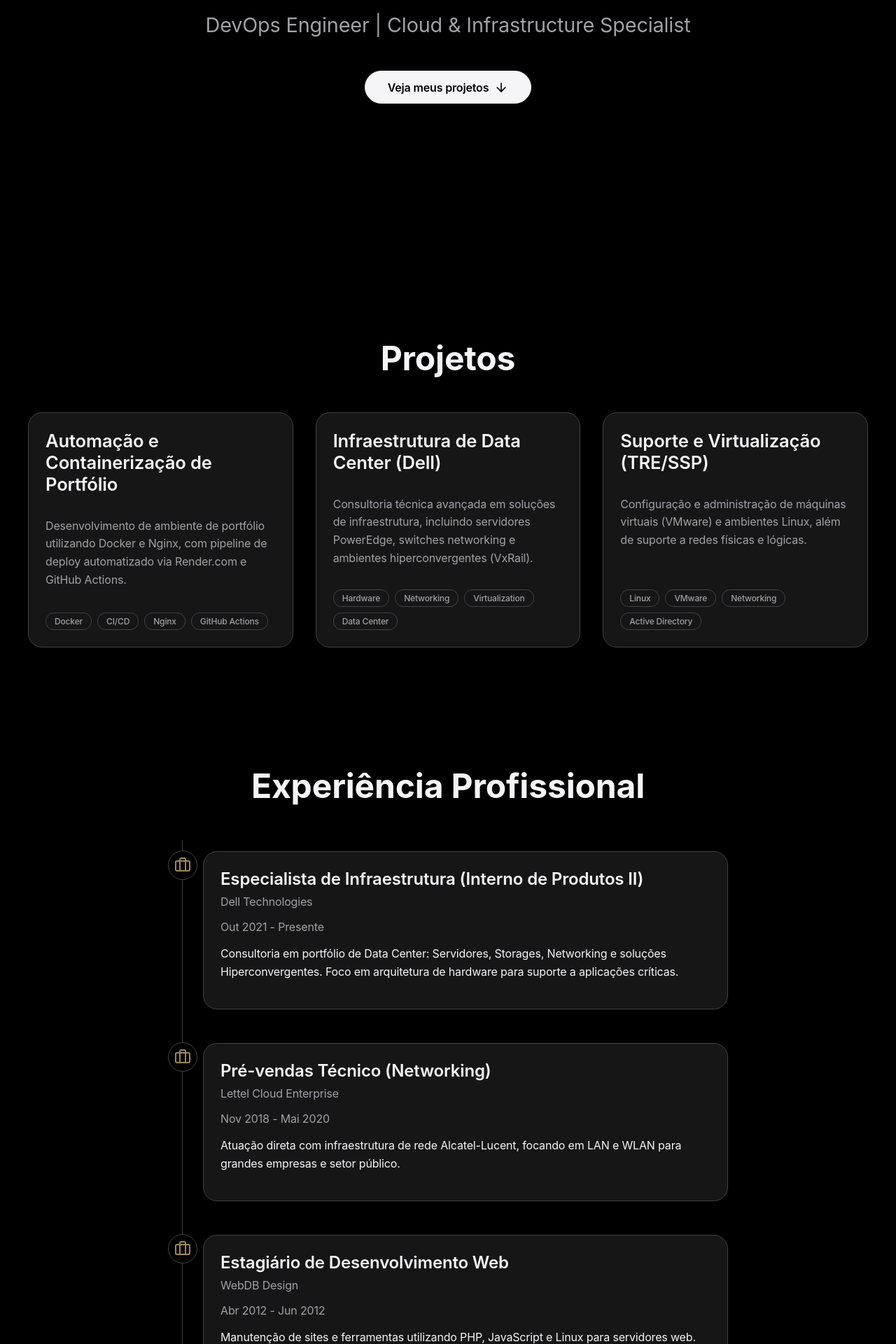
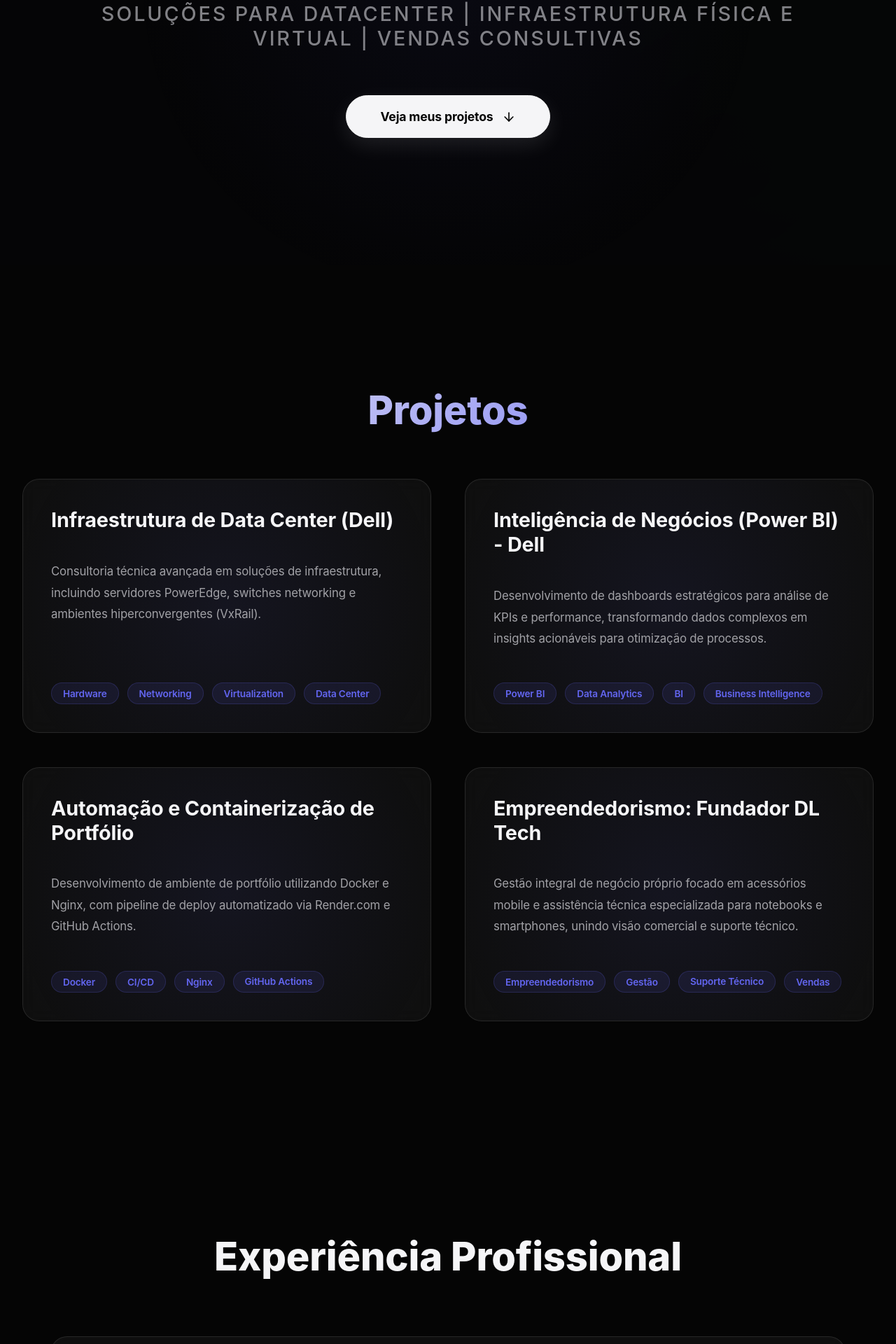
Before and after one commit to thomas-amarante/curriculo-vibe, a React (Vite) app: page / in a window 1280 px wide. Shown: the part 422-2342 px from the top of the page at 70% size. Built offline with nearby package versions, Linux system fonts and the light colour scheme.

Commit message:
Ajustes de layout e textos

```diff
--- a/src/components/Education.tsx
+++ b/src/components/Education.tsx
@@ -18,7 +18,7 @@ const Education = () => {
             transition={{ duration: 0.5, delay: index * 0.2 }}
           >
             <div className={styles.iconWrapper}>
-              <GraduationCap size={40} color="var(--accent-titanium)" />
+              <GraduationCap size={40} color="var(--accent-indigo)" />
             </div>
             <h3 className={styles.institution}>{item.institution}</h3>
             <p className={styles.course}>{item.course}</p>
--- a/src/components/Experience.module.css
+++ b/src/components/Experience.module.css
@@ -1,68 +1,98 @@
 .experience {
-  padding: 4rem 2rem;
+  padding: 8rem 2rem;
+  max-width: 1200px;
+  margin: 0 auto;
 }
 
 .title {
   text-align: center;
-  font-size: 3rem;
-  margin-bottom: 3rem;
+  font-size: 3.5rem;
+  margin-bottom: 5rem;
+  color: var(--text-primary);
+  font-weight: 800;
 }
 
 .timeline {
-  position: relative;
-  max-width: 800px;
-  margin: 0 auto;
+  position: relative; /* Essencial para a linha do tempo */
+  display: flex;
+  flex-direction: column;
+  gap: 3rem;
 }
 
-.timeline::after {
+/* A linha do tempo discreta */
+.timeline::before {
   content: '';
   position: absolute;
-  width: 1px;
-  background-color: var(--border-muted);
-  top: 0;
-  bottom: 0;
-  left: 20px;
+  top: 30px; /* Início da linha */
+  bottom: 30px; /* Fim da linha */
+  left: 70px; /* Alinhamento com o centro do ícone */
+  width: 2px;
+  background-color: var(--border-glass);
+  z-index: 0; /* Coloca a linha atrás dos cards */
 }
 
+
 .timelineItem {
-  padding: 1rem 0 2rem 50px;
-  position: relative;
+  position: relative; /* Para garantir o empilhamento correto */
+  z-index: 1; /* Garante que os cards fiquem sobre a linha */
+  display: flex;
+  gap: 2rem;
+  padding: 2.5rem;
+  background: var(--surface-dark);
+  backdrop-filter: blur(var(--glass-blur));
+  border-radius: 24px;
+  border: 1px solid var(--border-glass);
+  transition: all 0.4s ease;
+}
+
+.timelineItem:hover {
+  border-color: var(--accent-indigo);
+  background: rgba(99, 102, 241, 0.03);
 }
 
 .iconWrapper {
-  position: absolute;
-  left: 0;
-  top: 15px;
-  background-color: var(--background-black);
-  width: 40px;
-  height: 40px;
-  border-radius: 50%;
+  background: rgba(99, 102, 241, 0.1);
+  width: 60px;
+  height: 60px;
+  border-radius: 18px;
   display: flex;
+  align-items: center;
   justify-content: center;
-  align-items: center;
-  border: 1px solid var(--border-muted);
-  z-index: 1;
-}
-
-.content {
-  background: var(--surface-dark);
-  padding: 1.5rem;
-  border-radius: 20px;
-  border: 1px solid var(--border-muted);
+  flex-shrink: 0;
+  border: 1px solid rgba(99, 102, 241, 0.2);
 }
 
 .role {
-  font-size: 1.5rem;
+  font-size: 1.8rem;
+  margin: 0;
   color: var(--text-primary);
-  font-weight: 600;
-  margin: 0 0 0.5rem;
 }
 
-.company, .period {
+.company {
+  color: var(--accent-indigo);
+  font-weight: 600;
+  font-size: 1.1rem;
+  margin: 0.5rem 0;
+}
+
+.period {
   color: var(--text-secondary);
-  margin: 0 0 1rem;
+  font-size: 0.9rem;
+  margin-bottom: 1.5rem;
+  opacity: 0.8;
 }
 
 .description {
-  line-height: 1.6;
+  color: var(--text-secondary);
+  line-height: 1.8;
+  font-size: 1.05rem;
 }
+
+@media (max-width: 768px) {
+  .timelineItem {
+    flex-direction: column;
+  }
+  .timeline::before {
+    left: 48px; /* Ajuste para telas menores */
+  }
+}
--- a/src/components/Experience.tsx
+++ b/src/components/Experience.tsx
@@ -8,7 +8,7 @@ const Experience = () => {
     <section id="experience" className={styles.experience}>
       <h2 className={styles.title}>Experiência Profissional</h2>
       <div className={styles.timeline}>
-        {experience.map((item, index) => (
+        {experience.filter(item => !item.role.toLowerCase().includes("estágio") && !item.role.toLowerCase().includes("estagiário")).map((item, index) => (
           <motion.div
             key={index}
             className={styles.timelineItem}
@@ -18,7 +18,7 @@ const Experience = () => {
             transition={{ duration: 0.5, delay: index * 0.2 }}
           >
             <div className={styles.iconWrapper}>
-              <Briefcase color="var(--accent-titanium)" />
+              <Briefcase color="var(--accent-indigo)" />
             </div>
             <div className={styles.content}>
               <h3 className={styles.role}>{item.role}</h3>
--- a/src/components/Hero.module.css
+++ b/src/components/Hero.module.css
@@ -5,45 +5,56 @@
   justify-content: center;
   text-align: center;
   padding: 0 2rem;
-  box-sizing: border-box;
+  position: relative;
+  overflow: hidden;
+  background: radial-gradient(circle at 50% 50%, rgba(99, 102, 241, 0.05) 0%, transparent 60%);
 }
 
 .heroContent {
-  max-width: 800px;
+  max-width: 1000px;
+  z-index: 10;
 }
 
 .name {
-  font-size: 5rem;
-  font-weight: 700;
+  font-size: clamp(3.5rem, 8vw, 6rem);
+  font-weight: 900;
   margin: 0;
-  color: var(--text-primary);
-  letter-spacing: -0.02em;
+  background: linear-gradient(to bottom, #FFFFFF 0%, #A1A1A6 100%);
+  -webkit-background-clip: text;
+  -webkit-text-fill-color: transparent;
+  letter-spacing: -0.04em;
+  line-height: 1.1;
 }
 
 .title {
-  font-size: 1.8rem;
+  font-size: clamp(1.2rem, 3vw, 1.8rem);
   color: var(--text-secondary);
-  font-weight: 400;
-  margin: 1rem 0 3rem;
+  font-weight: 500;
+  margin: 2rem 0 4rem;
+  letter-spacing: 0.1em;
+  text-transform: uppercase;
+  opacity: 0.8;
 }
 
 .ctaButton {
   display: inline-flex;
   align-items: center;
-  gap: 0.5rem;
-  padding: 0.8rem 2rem;
-  border-radius: 50px;
-  background-color: var(--text-primary);
+  gap: 0.75rem;
+  padding: 1.2rem 3rem;
+  border-radius: 100px;
+  background: var(--text-primary);
   color: var(--background-black);
-  font-size: 1rem;
-  font-weight: 600;
+  font-size: 1.1rem;
+  font-weight: 700;
   text-decoration: none;
   border: 1px solid var(--text-primary);
-  cursor: pointer;
-  transition: all 0.3s cubic-bezier(0.4, 0, 0.2, 1);
+  transition: all 0.4s cubic-bezier(0.4, 0, 0.2, 1);
+  box-shadow: 0 10px 30px rgba(255, 255, 255, 0.1);
 }
 
 .ctaButton:hover {
-  background-color: transparent;
+  background: transparent;
   color: var(--text-primary);
+  box-shadow: 0 0 30px rgba(99, 102, 241, 0.3);
+  transform: translateY(-2px);
 }
--- a/src/components/Hero.tsx
+++ b/src/components/Hero.tsx
@@ -12,7 +12,7 @@ const Hero = () => {
         className={styles.heroContent}
       >
         <h1 className={styles.name}>Thomas Ferreira Amarante</h1>
-        <p className={styles.title}>DevOps Engineer | Cloud & Infrastructure Specialist</p>
+        <p className={styles.title}>Soluções para Datacenter | Infraestrutura física e virtual | Vendas consultivas</p>
         <motion.a
           href="#projects"
           className={styles.ctaButton}
--- a/src/components/Projects.module.css
+++ b/src/components/Projects.module.css
@@ -1,79 +1,99 @@
 .projects {
-  padding: 4rem 2rem;
-  max-width: 1200px;
+  padding: 8rem 2rem;
+  max-width: 1400px;
   margin: 0 auto;
 }
 
 .title {
   text-align: center;
-  font-size: 3rem;
-  margin-bottom: 3rem;
-  color: var(--text-primary);
+  font-size: 3.5rem;
+  margin-bottom: 4rem;
+  background: linear-gradient(135deg, var(--text-primary) 0%, var(--accent-indigo) 100%);
+  -webkit-background-clip: text;
+  -webkit-text-fill-color: transparent;
+  font-weight: 800;
 }
 
 .grid {
   display: grid;
-  grid-template-columns: repeat(auto-fit, minmax(300px, 1fr));
-  gap: 2rem;
+  grid-template-columns: repeat(2, 1fr);
+  gap: 3rem;
 }
 
 .card {
+  position: relative;
   background: var(--surface-dark);
-  border-radius: 20px;
-  padding: 1.5rem;
-  border: 1px solid var(--border-muted);
-  transition: border-color 0.4s ease;
+  backdrop-filter: blur(var(--glass-blur));
+  border-radius: 24px;
+  padding: 2.5rem;
+  border: 1px solid var(--border-glass);
+  transition: all 0.5s cubic-bezier(0.2, 0, 0, 1);
   display: flex;
   flex-direction: column;
+  overflow: hidden;
+}
+
+.card:hover {
+  transform: translateY(-8px);
+  border-color: var(--accent-indigo);
+  box-shadow: 0 20px 40px rgba(0, 0, 0, 0.4), 0 0 20px rgba(99, 102, 241, 0.2);
+}
+
+.card::before {
+  content: '';
+  position: absolute;
+  top: 0; left: 0; right: 0; bottom: 0;
+  background: radial-gradient(800px circle at var(--mouse-x, 50%) var(--mouse-y, 50%), rgba(99, 102, 241, 0.08), transparent 40%);
+  z-index: 0;
+  pointer-events: none;
 }
 
 .cardHeader {
+  position: relative;
+  z-index: 1;
   display: flex;
   justify-content: space-between;
   align-items: flex-start;
-  margin-bottom: 1rem;
+  margin-bottom: 1.5rem;
 }
 
 .projectTitle {
-  font-size: 1.6rem;
+  font-size: 1.8rem;
   margin: 0;
   color: var(--text-primary);
+  font-weight: 700;
+}
+
+.description {
+  position: relative;
+  z-index: 1;
+  flex-grow: 1;
+  color: var(--text-secondary);
+  line-height: 1.8;
+  font-size: 1.05rem;
+}
+
+.tags {
+  position: relative;
+  z-index: 1;
+  display: flex;
+  flex-wrap: wrap;
+  gap: 0.75rem;
+  margin-top: 2rem;
+}
+
+.tag {
+  background: rgba(99, 102, 241, 0.1);
+  color: var(--accent-indigo);
+  padding: 0.4rem 1rem;
+  border-radius: 100px;
+  border: 1px solid rgba(99, 102, 241, 0.2);
+  font-size: 0.85rem;
   font-weight: 600;
 }
 
-.links {
-  display: flex;
-  gap: 1rem;
+@media (max-width: 768px) {
+  .grid {
+    grid-template-columns: 1fr;
+  }
 }
-
-.links a {
-  color: var(--text-secondary);
-  transition: color 0.3s ease;
-}
-
-.links a:hover {
-  color: var(--accent-titanium);
-}
-
-.description {
-  flex-grow: 1;
-  color: var(--text-secondary);
-  line-height: 1.6;
-}
-
-.tags {
-  display: flex;
-  flex-wrap: wrap;
-  gap: 0.5rem;
-  margin-top: 1rem;
-}
-
-.tag {
-  background-color: transparent;
-  color: var(--text-secondary);
-  padding: 0.25rem 0.75rem;
-  border-radius: 12px;
-  border: 1px solid var(--border-muted);
-  font-size: 0.75rem;
-  font-weight: 500;
-}
--- a/src/components/Projects.tsx
+++ b/src/components/Projects.tsx
@@ -15,7 +15,7 @@ const Projects = () => {
             initial={{ opacity: 0, scale: 0.9 }}
             whileInView={{ opacity: 1, scale: 1 }}
             viewport={{ once: true, amount: 0.2 }}
-            transition={{ duration: 0.5, delay: index * 0.1 }}
+            transition={{ duration: 0.8, delay: index * 0.2 }}
           >
             <div className={styles.cardHeader}>
               <h3 className={styles.projectTitle}>{project.title}</h3>
--- a/src/components/Skills.tsx
+++ b/src/components/Skills.tsx
@@ -17,7 +17,7 @@ const Skills = () => {
             viewport={{ once: true, amount: 0.5 }}
             transition={{ duration: 0.5, delay: index * 0.1 }}
           >
-            <CheckCircle color="var(--accent-titanium)" size={20} />
+            <CheckCircle color="var(--accent-indigo)" size={20} />
             <span>{skill}</span>
           </motion.div>
         ))}
--- a/src/data.ts
+++ b/src/data.ts
@@ -1,4 +1,18 @@
 export const projects = [
+  {
+    title: 'Infraestrutura de Data Center (Dell)',
+    description: 'Consultoria técnica avançada em soluções de infraestrutura, incluindo servidores PowerEdge, switches networking e ambientes hiperconvergentes (VxRail).',
+    tags: ['Hardware', 'Networking', 'Virtualization', 'Data Center'],
+    github: null,
+    link: null
+  },
+  {
+    title: 'Inteligência de Negócios (Power BI) - Dell',
+    description: 'Desenvolvimento de dashboards estratégicos para análise de KPIs e performance, transformando dados complexos em insights acionáveis para otimização de processos.',
+    tags: ['Power BI', 'Data Analytics', 'BI', 'Business Intelligence'],
+    github: null,
+    link: null
+  },
   {
     title: 'Automação e Containerização de Portfólio',
     description: 'Desenvolvimento de ambiente de portfólio utilizando Docker e Nginx, com pipeline de deploy automatizado via Render.com e GitHub Actions.',
@@ -7,34 +21,28 @@ export const projects = [
     link: null
   },
   {
-    title: 'Infraestrutura de Data Center (Dell)',
-    description: 'Consultoria técnica avançada em soluções de infraestrutura, incluindo servidores PowerEdge, switches networking e ambientes hiperconvergentes (VxRail).',
-    tags: ['Hardware', 'Networking', 'Virtualization', 'Data Center'],
-    github: null,
-    link: null
-  },
-  {
-    title: 'Suporte e Virtualização (TRE/SSP)',
-    description: 'Configuração e administração de máquinas virtuais (VMware) e ambientes Linux, além de suporte a redes físicas e lógicas.',
-    tags: ['Linux', 'VMware', 'Networking', 'Active Directory'],
+    title: 'Empreendedorismo: Fundador DL Tech',
+    description: 'Gestão integral de negócio próprio focado em acessórios mobile e assistência técnica especializada para notebooks e smartphones, unindo visão comercial e suporte técnico.',
+    tags: ['Empreendedorismo', 'Gestão', 'Suporte Técnico', 'Vendas'],
     github: null,
     link: null
   },
 ];
 
 export const skills = [
-  'Linux (Debian/Ubuntu/CentOS)',
-  'Docker & Containerização',
-  'Virtualização (VMware/vSphere)',
+  'Linux Basics',
+  'Docker e containerização Basics',
+  'Virtualização (Hyper-v/Vsphere/Proxmox)',
   'Networking (Switching/Routing/VLANs)',
   'Infraestrutura de Data Center',
   'CI/CD Basics',
-  'Shell Scripting',
-  'Git & Versionamento',
   'Cloud Computing Basics',
-  'PHP/JavaScript (Web Dev)',
   'Active Directory',
-  'Hardware (Servidores/Storage)'
+  'Hardware (Servidores/Storage)',
+  'Vendas consultivas',
+  'PowerBI',
+  'Inteligência de negócios',
+  'Data Analitycs'
 ];
 
 export const education = [
@@ -53,26 +61,32 @@ export const education = [
 export const experience = [
   {
     company: 'Dell Technologies',
-    role: 'Especialista de Infraestrutura (Interno de Produtos II)',
+    role: 'Especialista Interno de Produtos 2',
     period: 'Out 2021 - Presente',
-    description: 'Consultoria em portfólio de Data Center: Servidores, Storages, Networking e soluções Hiperconvergentes. Foco em arquitetura de hardware para suporte a aplicações críticas.'
+    description: 'Consultoria avançada no portfólio de Data Center (servidores, switches, storages e ambientes hiperconvergentes). Gestão de KPIs, acompanhamento técnico de negociações e treinamento para o time de vendas.'
+  },
+  {
+    company: 'DL Tech Acessórios Mobile (Fundador)',
+    role: 'Proprietário e Especialista Técnico',
+    period: 'Set 2020 - Dez 2021',
+    description: 'Gestão completa do negócio, vendas de acessórios mobile e prestação de assistência técnica para celulares e notebooks.'
   },
   {
     company: 'Lettel Cloud Enterprise',
-    role: 'Pré-vendas Técnico (Networking)',
+    role: 'Pré-vendas Técnico',
     period: 'Nov 2018 - Mai 2020',
-    description: 'Atuação direta com infraestrutura de rede Alcatel-Lucent, focando em LAN e WLAN para grandes empresas e setor público.'
+    description: 'Especialista em networking Alcatel-Lucent (LAN/WLAN). Análise de editais, defesa técnica de projetos, instalação, configuração e treinamento de canais em todo o Brasil.'
   },
   {
-    company: 'WebDB Design',
-    role: 'Estagiário de Desenvolvimento Web',
-    period: 'Abr 2012 - Jun 2012',
-    description: 'Manutenção de sites e ferramentas utilizando PHP, JavaScript e Linux para servidores web.'
+    company: 'Dell Technologies',
+    role: 'Gerente de Contas (Dell Experts)',
+    period: 'Fev 2016 - Mar 2017',
+    description: 'Gestão de carteira de consultores de TI. Identificação de oportunidades em infraestrutura (servidores, storage, networking) e venda consultiva de soluções Enterprise.'
   },
   {
-    company: 'Tribunal Regional Eleitoral (TRE)',
-    role: 'Estagiário de Suporte Técnico',
-    period: 'Mar 2012 - Abr 2012',
-    description: 'Configuração de máquinas virtuais (VMware), administração básica de ambientes Linux e suporte a redes locais.'
+    company: 'Dell Technologies',
+    role: 'Representante Interno de Vendas',
+    period: 'Jul 2014 - Jan 2016',
+    description: 'Venda consultiva e prospecção no segmento Small Business. Qualificação de necessidades, construção de relacionamento e gestão de pipeline para clientes PJ e PF.'
   }
 ];
--- a/src/index.css
+++ b/src/index.css
@@ -1,15 +1,12 @@
 :root {
-  --background-black: #000000;
-  --surface-dark: #161617;
-  --accent-titanium: #A2845E;
-  --border-muted: #424245;
+  --background-black: #050505;
+  --surface-dark: rgba(22, 22, 23, 0.6);
+  --accent-indigo: #6366F1;
+  --accent-cyan: #00F0FF;
+  --border-glass: rgba(255, 255, 255, 0.1);
   --text-primary: #F5F5F7;
   --text-secondary: #A1A1A6;
-
-  --background-deep-blue: var(--background-black); /* Mantendo compatibilidade com nomes antigos se necessário */
-  --card-medium-blue: var(--surface-dark);
-  --accent-bright-blue: var(--accent-titanium);
-  --cta-orange: var(--accent-titanium);
+  --glass-blur: 12px;
 
   font-synthesis: none;
   text-rendering: optimizeLegibility;
@@ -17,12 +14,38 @@
   -moz-osx-font-smoothing: grayscale;
 }
 
+* {
+  font-family: -apple-system, BlinkMacSystemFont, 'SF Pro Display', 'SF Pro Text', 'Helvetica Neue', sans-serif !important;
+  box-sizing: border-box;
+}
+
 body {
   margin: 0;
-  font-family: -apple-system, BlinkMacSystemFont, 'SF Pro Display', 'SF Pro Text', 'Helvetica Neue', sans-serif;
   background-color: var(--background-black);
   color: var(--text-primary);
   letter-spacing: -0.01em;
+  overflow-x: hidden;
+  position: relative; /* Para o pseudo-elemento */
+}
+
+body::before {
+  content: '';
+  position: fixed; /* Fixo para não rolar com o conteúdo */
+  top: 0; left: 0; right: 0; bottom: 0;
+  background:
+    radial-gradient(circle at 20% 80%, var(--accent-indigo) 0%, transparent 50%),
+    radial-gradient(circle at 80% 20%, var(--accent-cyan) 0%, transparent 50%),
+    radial-gradient(circle at 50% 50%, var(--accent-indigo) 0%, transparent 50%);
+  background-size: 200% 200%; /* Degradês maiores para preencher e se mover */
+  animation: moveBackground 45s ease infinite alternate; /* Movimento suave e lento */
+  mix-blend-mode: overlay; /* Como os degradês se misturam com o fundo */
+  opacity: 0.15; /* Opacidade sutil */
+  z-index: -1; /* Garante que fique atrás do conteúdo */
+}
+
+@keyframes moveBackground {
+  0% { background-position: 0% 0%; }
+  100% { background-position: 100% 100%; }
 }
 
 #root {
```
Also changed, not shown: src/components/Education.module.css (+39 -11 lines), src/components/Skills.module.css (+24 -13 lines), 1 other file (tests, documents, lock files or other folders).
